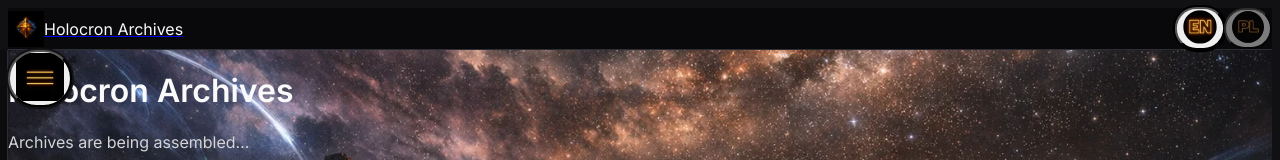
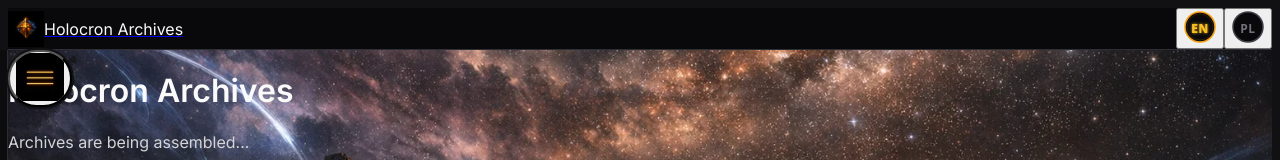
Before and after one commit to michlo23/starwars-holocron, a Next.js app: page / in a window 1280 px wide. Shown: the top 160 px of the page. Built offline with nearby package versions, Linux system fonts and the light colour scheme; no server answers; the database is empty.

Commit message:
feat: SVG-based language switcher with glow effect

```diff
--- a/app/components/LanguageSwitcher.tsx
+++ b/app/components/LanguageSwitcher.tsx
@@ -1,8 +1,58 @@
 'use client';
 
-import Image from 'next/image';
 import { useRouter, usePathname, useSearchParams } from 'next/navigation';
 import { useCallback, useEffect } from 'react';
+
+function LangIcon({ code, active }: { code: string; active: boolean }) {
+  return (
+    <svg width="32" height="32" viewBox="0 0 32 32" xmlns="http://www.w3.org/2000/svg">
+      <circle cx="16" cy="16" r="15" fill="#09090b" stroke={active ? '#f59e0b' : '#3f3f46'} strokeWidth="1.5" />
+      {active && (
+        <circle cx="16" cy="16" r="13" fill="none" stroke="#f59e0b" strokeWidth="0.5" opacity="0.3" />
+      )}
+      <text
+        x="16"
+        y="17"
+        textAnchor="middle"
+        dominantBaseline="central"
+        fill={active ? '#fbbf24' : '#71717a'}
+        fontSize="12"
+        fontWeight="bold"
+        fontFamily="system-ui, sans-serif"
+        letterSpacing="0.5"
+      >
+        {code}
+      </text>
+      {active && (
+        <>
+          <text
+            x="16"
+            y="17"
+            textAnchor="middle"
+            dominantBaseline="central"
+            fill="#fbbf24"
+            fontSize="12"
+            fontWeight="bold"
+            fontFamily="system-ui, sans-serif"
+            letterSpacing="0.5"
+            filter="url(#glow)"
+          >
+            {code}
+          </text>
+          <defs>
+            <filter id="glow" x="-50%" y="-50%" width="200%" height="200%">
+              <feGaussianBlur stdDeviation="1.5" result="blur" />
+              <feMerge>
+                <feMergeNode in="blur" />
+                <feMergeNode in="SourceGraphic" />
+              </feMerge>
+            </filter>
+          </defs>
+        </>
+      )}
+    </svg>
+  );
+}
 
 export default function LanguageSwitcher() {
   const router = useRouter();
@@ -34,42 +84,22 @@ export default function LanguageSwitcher() {
   }, [router, pathname, searchParams]);
 
   return (
-    <div className="flex items-center gap-1">
+    <div className="flex items-center gap-1.5">
       <button
         onClick={() => switchLang('en')}
-        className={`rounded-full overflow-hidden transition-all active:scale-90 ${
-          currentLang === 'en'
-            ? 'ring-2 ring-amber-500 scale-105'
-            : 'opacity-50 hover:opacity-80'
-        }`}
+        className="transition-transform active:scale-90 hover:scale-110"
         aria-label="English"
         style={{ touchAction: 'manipulation' }}
       >
-        <Image
-          src="/images/icons/lang-en.webp"
-          alt="EN"
-          width={32}
-          height={32}
-          className="rounded-full"
-        />
+        <LangIcon code="EN" active={currentLang === 'en'} />
       </button>
       <button
         onClick={() => switchLang('pl')}
-        className={`rounded-full overflow-hidden transition-all active:scale-90 ${
-          currentLang === 'pl'
-            ? 'ring-2 ring-amber-500 scale-105'
-            : 'opacity-50 hover:opacity-80'
-        }`}
+        className="transition-transform active:scale-90 hover:scale-110"
         aria-label="Polski"
         style={{ touchAction: 'manipulation' }}
       >
-        <Image
-          src="/images/icons/lang-pl.webp"
-          alt="PL"
-          width={32}
-          height={32}
-          className="rounded-full"
-        />
+        <LangIcon code="PL" active={currentLang === 'pl'} />
       </button>
     </div>
   );
```
Also changed, not shown: public/images/icons/lang-en.webp, public/images/icons/lang-pl.webp.
